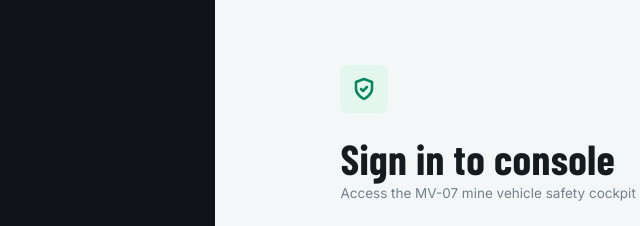
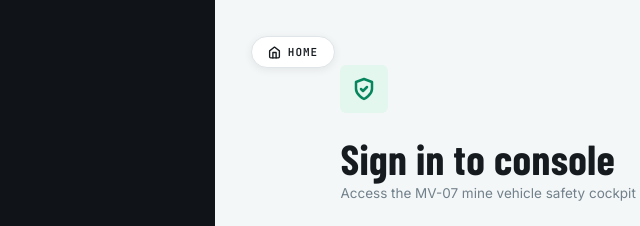
Before and after one commit to RAHUL3307-star/MINE-Driving-assistance, a plain HTML site: page login.html in a window 1280 px wide. Shown: the top 226 px of the page, 374-1014 px from the left. Drawn offline with nearby package versions, Linux system fonts and the light colour scheme; a web font is replaced by a local one.

Commit message:
fix: add HOME button top-left of login page for easy landing page navigation

```diff
--- a/login.html
+++ b/login.html
@@ -202,6 +202,32 @@
       height: 7px;
       background: #60a5fa;
       border-radius: 50%;
+    }
+
+    /* Top Left Home Button */
+    .top-home-btn {
+      position: absolute;
+      top: 36px;
+      left: 36px;
+      background: var(--white);
+      color: var(--ink);
+      border: 1.5px solid var(--line);
+      padding: 8px 16px;
+      border-radius: 20px;
+      font: 600 11px 'JetBrains Mono';
+      letter-spacing: 1px;
+      display: inline-flex;
+      align-items: center;
+      gap: 7px;
+      text-decoration: none;
+      box-shadow: 0 2px 8px rgba(0,0,0,0.07);
+      transition: border-color 0.2s, box-shadow 0.2s, transform 0.15s;
+    }
+
+    .top-home-btn:hover {
+      border-color: var(--ink);
+      box-shadow: 0 4px 14px rgba(0,0,0,0.12);
+      transform: translateY(-1px);
     }
 
     /* Main Box */
@@ -470,6 +496,12 @@
     <!-- RIGHT MAIN (EXACT SCREENSHOT DESIGN) -->
     <main class="login-main">
 
+      <!-- Top Left Home Button -->
+      <a href="landing.html" class="top-home-btn" id="topHomeBtn">
+        <svg width="13" height="13" viewBox="0 0 24 24" fill="none" stroke="currentColor" stroke-width="2.5" stroke-linecap="round" stroke-linejoin="round"><path d="m3 9 9-7 9 7v11a2 2 0 0 1-2 2H5a2 2 0 0 1-2-2z"/><polyline points="9 22 9 12 15 12 15 22"/></svg>
+        HOME
+      </a>
+
       <!-- Top Simulation Badge -->
       <div class="top-badge">
         <span class="dot"></span>
```
